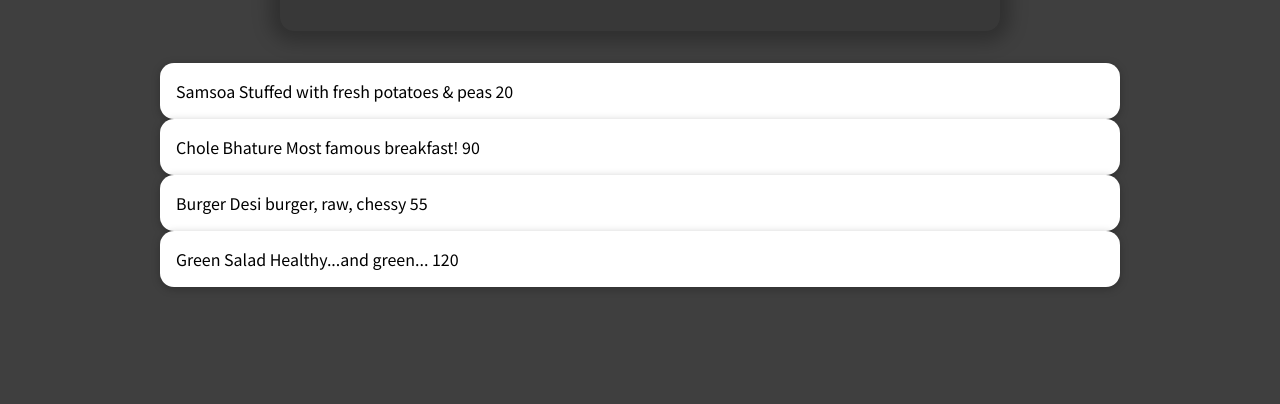
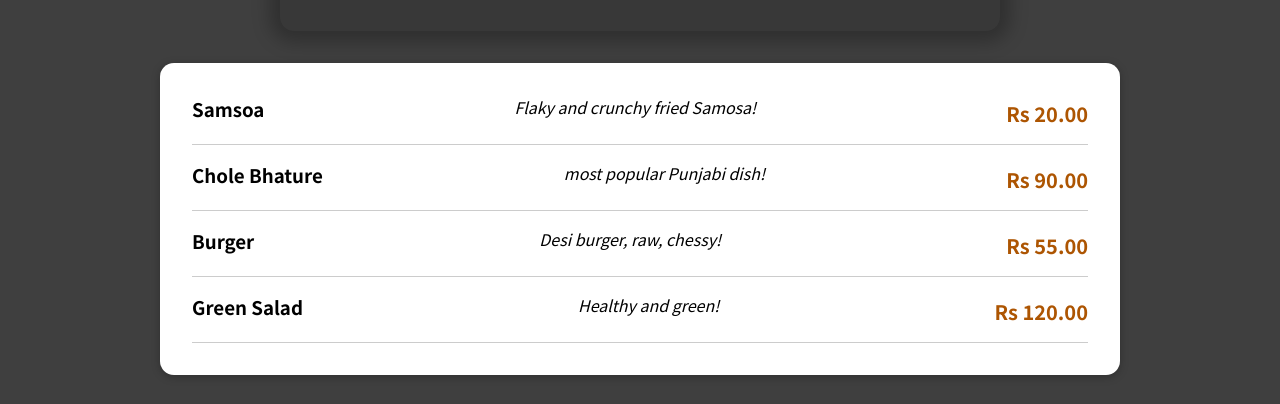
Before and after one commit to prashantsingh9079/LazizFoodApp, a React (Create React App) app: page / in a window 1280 px wide. Shown: the part 442-846 px from the top of the page. Before the commit the page ends 800 px from the top, so only its background shows below. Built offline with nearby package versions, Linux system fonts and the light colour scheme.

Commit message:
description in card

```diff
--- a/src/components/Meal/AvailabelMeal.js
+++ b/src/components/Meal/AvailabelMeal.js
@@ -1,46 +1,45 @@
 import classes from './AvailableMeal.module.css'
 import Card from '../UI/Card';
+import MealItems from './MealItem/MealItems';
 
 const DUMMY_MEALS = [
     {
       id: 'm1',
       name: 'Samsoa',
-      description: 'Stuffed with fresh potatoes & peas',
+      description: 'Flaky and crunchy fried Samosa!',
       price: 20,
     },
     {
       id: 'm2',
       name: 'Chole Bhature',
-      description: 'Most famous breakfast!',
+      description: 'most popular Punjabi dish!',
       price: 90,
     },
     {
       id: 'm3',
       name: 'Burger',
-      description: 'Desi burger, raw, chessy',
+      description: 'Desi burger, raw, chessy!',
       price: 55,
     },
     {
       id: 'm4',
       name: 'Green Salad',
-      description: 'Healthy...and green...',
+      description: 'Healthy and green!',
       price: 120,
     },
   ];
 
   const AvailableMeal = () => {
     const mealsList = DUMMY_MEALS.map((meal) => {
-        return (
-            <Card>
-                {meal.name +"\n"+ meal.description+"\n"+meal.price}
-
-            </Card>
+        return (<MealItems key={meal.id} name={meal.name} description={meal.description} price={meal.price}/>
         )
     });
 
     return (
       <section className={classes.meals}>
+        <Card>
         <ul>{mealsList}</ul>
+        </Card>
       </section>
     );
   };
--- /dev/null
+++ b/src/components/Meal/MealItem/MealItem.module.css
@@ -0,0 +1,22 @@
+.meal {
+    display: flex;
+    justify-content: space-between;
+    margin: 1rem;
+    padding-bottom: 1rem;
+    border-bottom: 1px solid #ccc;
+  }
+
+  .meal h3 {
+    margin: 0 0 0.25rem 0;
+  }
+
+  .description {
+    font-style: italic;
+  }
+
+  .price {
+    margin-top: 0.25rem;
+    font-weight: bold;
+    color: #ad5502;
+    font-size: 1.25rem;
+  }
--- /dev/null
+++ b/src/components/Meal/MealItem/MealItems.js
@@ -0,0 +1,16 @@
+import React from 'react'
+import classes from './MealItem.module.css'
+
+export default function MealItems(props) {
+    const price = `Rs ${props.price.toFixed(2)}`
+  return (
+    <li>
+      <div className={classes.meal}>
+        <h3>{props.name}</h3>
+        <div className={classes.description}>{props.description}</div>
+        <div className={classes.price}>{price}</div>
+      </div>
+      <div></div>
+    </li>
+  )
+}
```
